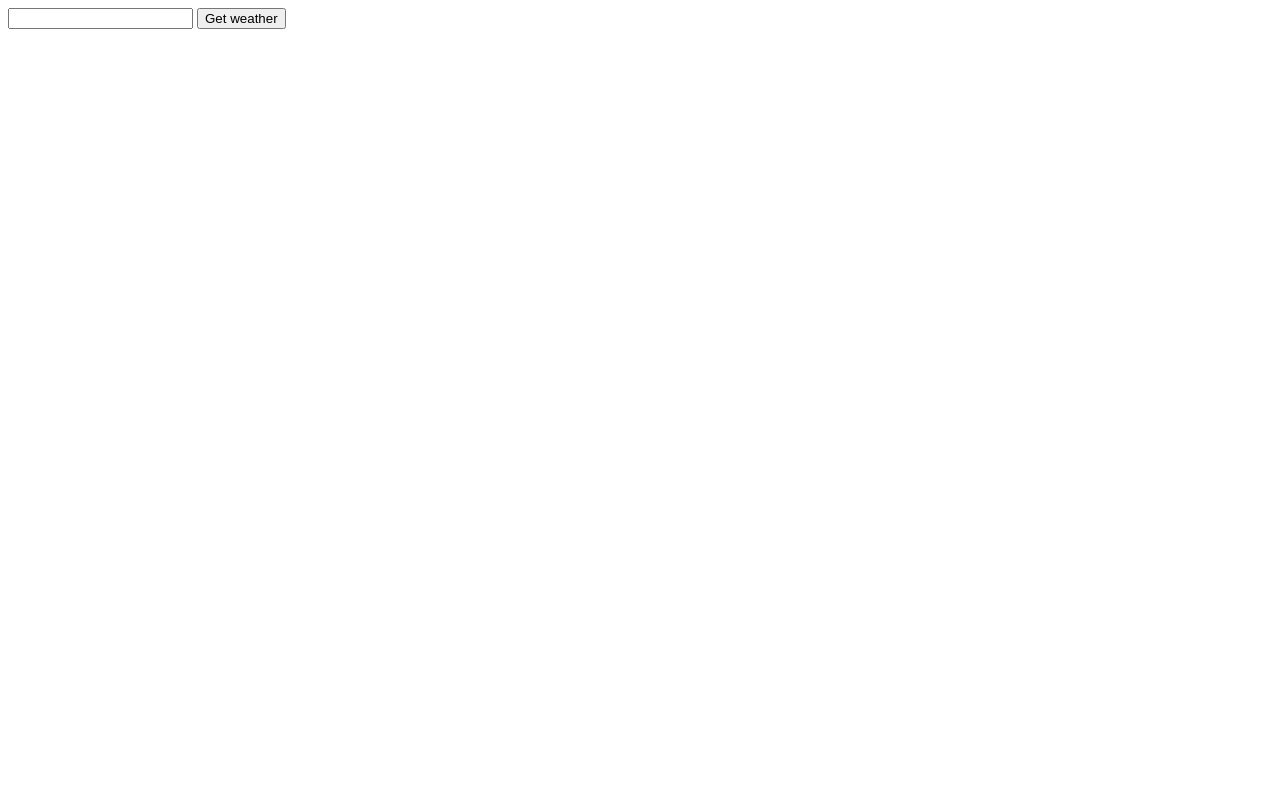
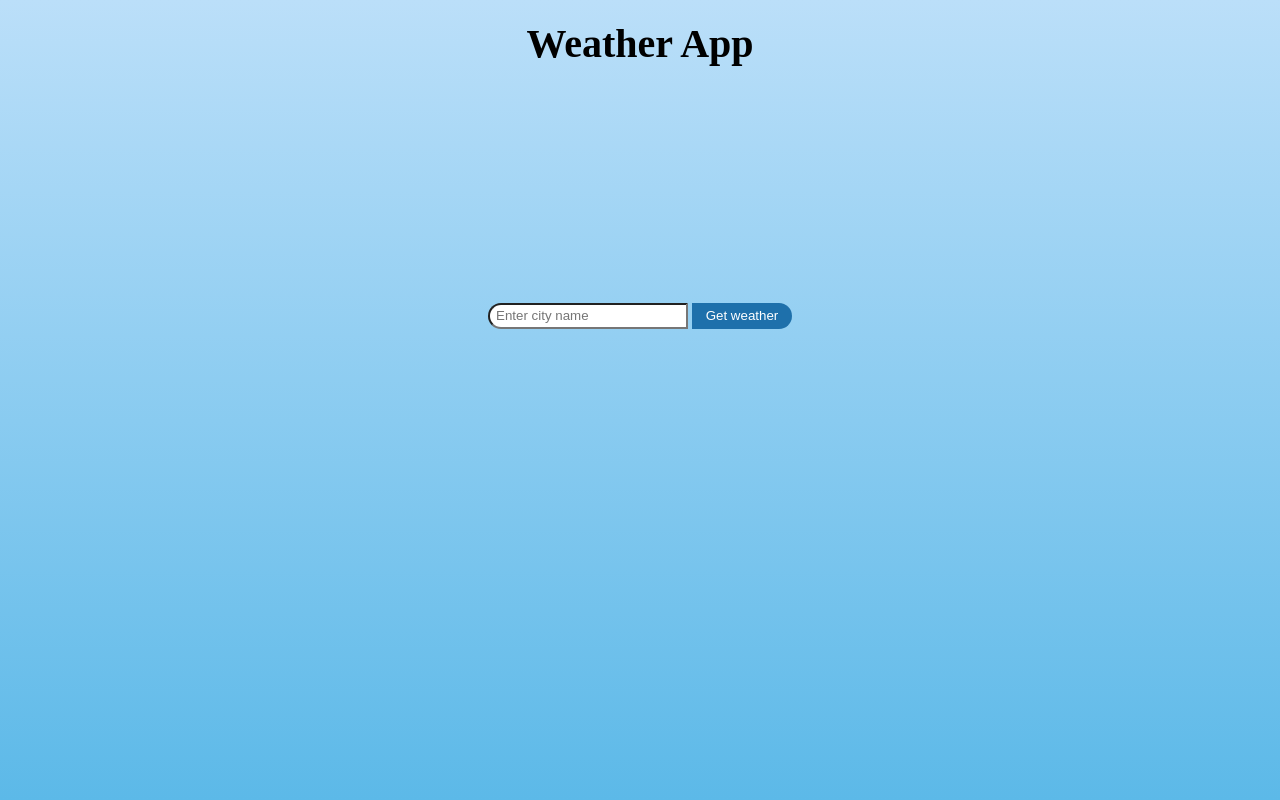
Before and after one commit to iperic14/weather, a plain HTML site: page index.html in a window 1280 px wide. Drawn offline with Linux system fonts and the light colour scheme.

Commit message:
added functionality

```diff
--- a/app.js
+++ b/app.js
@@ -1,19 +1,30 @@
 let btn = document.querySelector('.btn');
 let city = document.getElementById('city');
-
-
+let results = document.querySelector('.results');
 
 
 btn.addEventListener('click', () => {
     let inp = city.value;
-    console.log(city.value)
+
     let proxy = "https://cors-anywhere.herokuapp.com/";
     let api = `${proxy}api.openweathermap.org/data/2.5/weather?q=${inp}&units=metric&APPID=30955fcd97f29207918131713de09b85`;
-    // fetch(api).then((response => {
-    //     console.log('ran');
-    //     console.log(response.json());
-    // }))
     fetch(api).then((response) => {
-        console.log(response.json());
+        return response.json();
+    }).then((data) => {
+        let city = document.createElement('H1');
+        let temp = document.createElement('DIV');
+        let wind = document.createElement('DIV');
+        let press = document.createElement('DIV');
+
+        city.innerHTML = data.name;
+        temp.innerHTML = `Temperature: ${Math.round(data.main.temp)}°C`;
+        wind.innerHTML = `Wind: ${data.wind.speed} km/h`;
+        press.innerHTML = `Pressure: ${data.main.pressure} hPa`;
+        results.innerHTML = '';
+        results.appendChild(city);
+        results.appendChild(temp);
+        results.appendChild(wind);
+        results.appendChild(press);
+        console.log(data);
     })
 })
--- a/index.html
+++ b/index.html
@@ -9,8 +9,12 @@
 </head>
 <body>
     <div class="wrap">
-        <input type="text" id="city">
-        <button class="btn">Get weather</button>
+        <h1>Weather App</h1>
+        <div class="inputWrap">
+            <input type="text" id="city" placeholder = "Enter city name">
+            <button class="btn">Get weather</button>
+        </div>
+        <div class="results"></div>
     </div>
 
     <script src="app.js"></script>
--- a/main.css
+++ b/main.css
@@ -0,0 +1,41 @@
+* {
+    margin: 0;
+    padding: 0;
+    box-sizing: border-box;
+}
+
+h1 {
+    font-size: 40px;
+    margin-top: 20px;
+}
+
+.wrap {
+    height: 100vh;
+    width: 100%;
+    background: linear-gradient(to bottom, #bbdff9 0%,#5cb9e8 100%);
+    display: grid;
+    justify-items: center;
+}
+
+input {
+    width: 200px;
+    height: 26px;
+    border-radius: 26px 0px 0px 26px;
+    text-indent: 6px;
+    outline: none;
+}
+
+input::placeholder {
+    text-indent: 6px;
+}
+
+button {
+    width: 100px;
+    height: 26px;
+    color: white;
+    background: #1e70ab;
+    border: none;
+    cursor: pointer;
+    border-radius: 0px 26px 26px 0px;
+    outline: none;
+}
```
